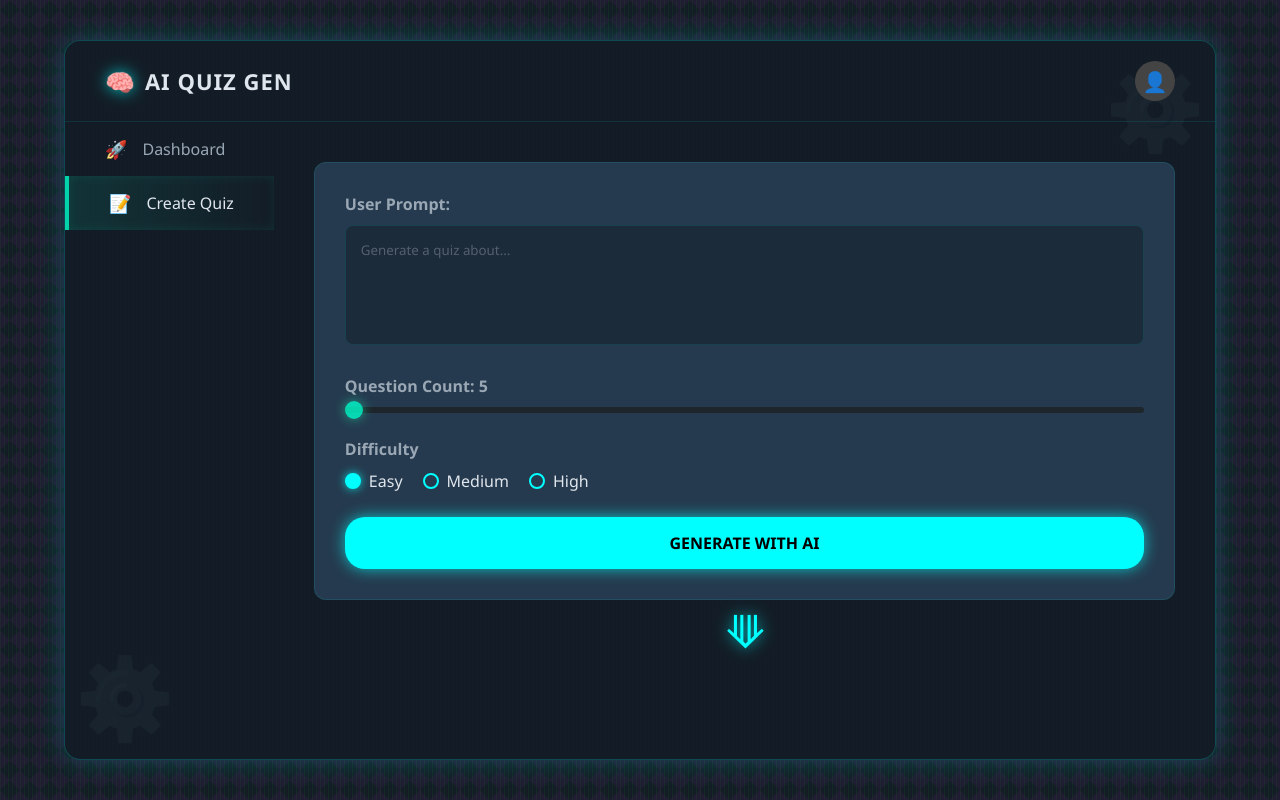
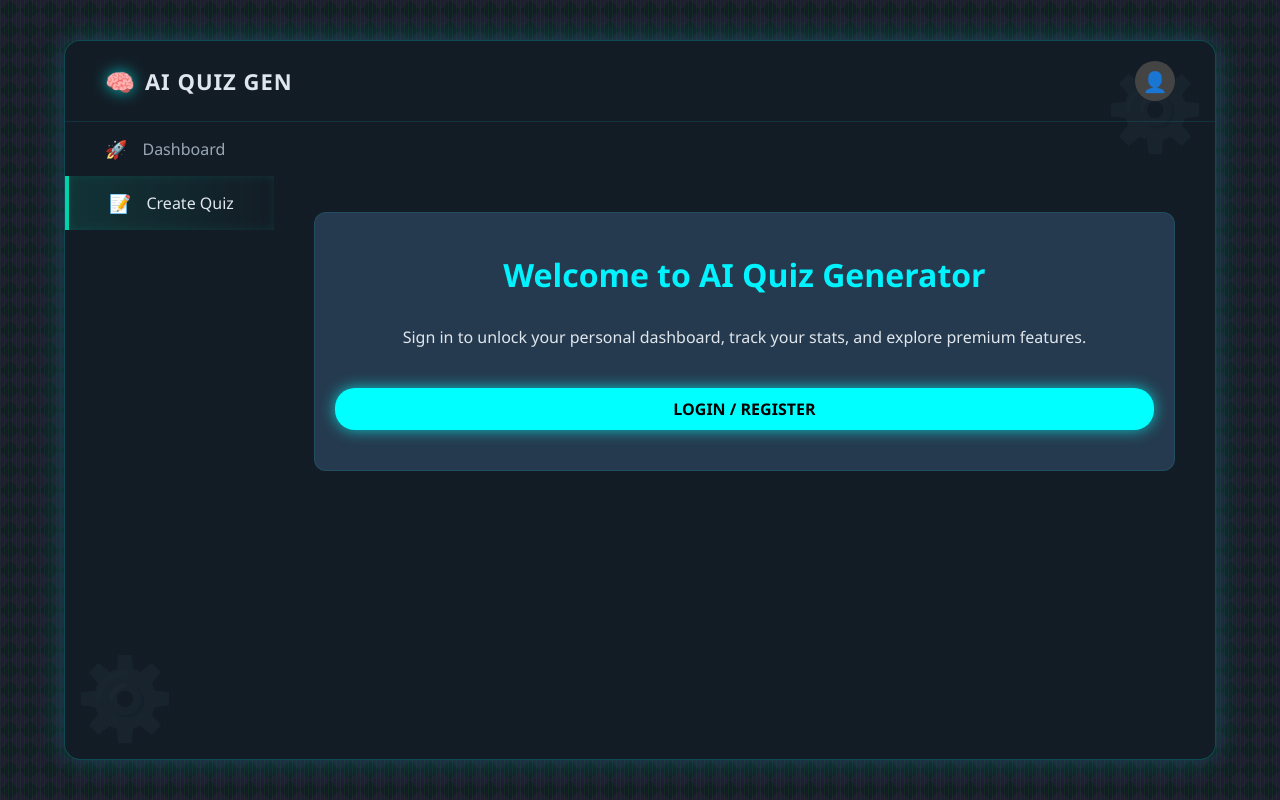
Before and after one commit to konradc67/AI-Quiz-Generator-Platform, a React (Vite) app: page / in a window 1280 px wide. Built offline with nearby package versions, Linux system fonts and the light colour scheme.

Commit message:
fix: correct dashboard route to be the default landing page

```diff
--- a/src/App.jsx
+++ b/src/App.jsx
@@ -18,8 +18,8 @@ return (
 
     <MainLayout>
         <Routes>
-            <Route path="/dashboard" element={<Dashboard />} />
-            <Route path="/" element={<CreateQuiz/>} />
+            <Route path="/" element={<Dashboard />} />
+            <Route path="/create-quiz" element={<CreateQuiz/>} />
             <Route path="/history" element={<MyHistory/>} />
             <Route path="/profile" element={<Profile/>} />
             <Route path="/logout" element={<Logout />} />
```
